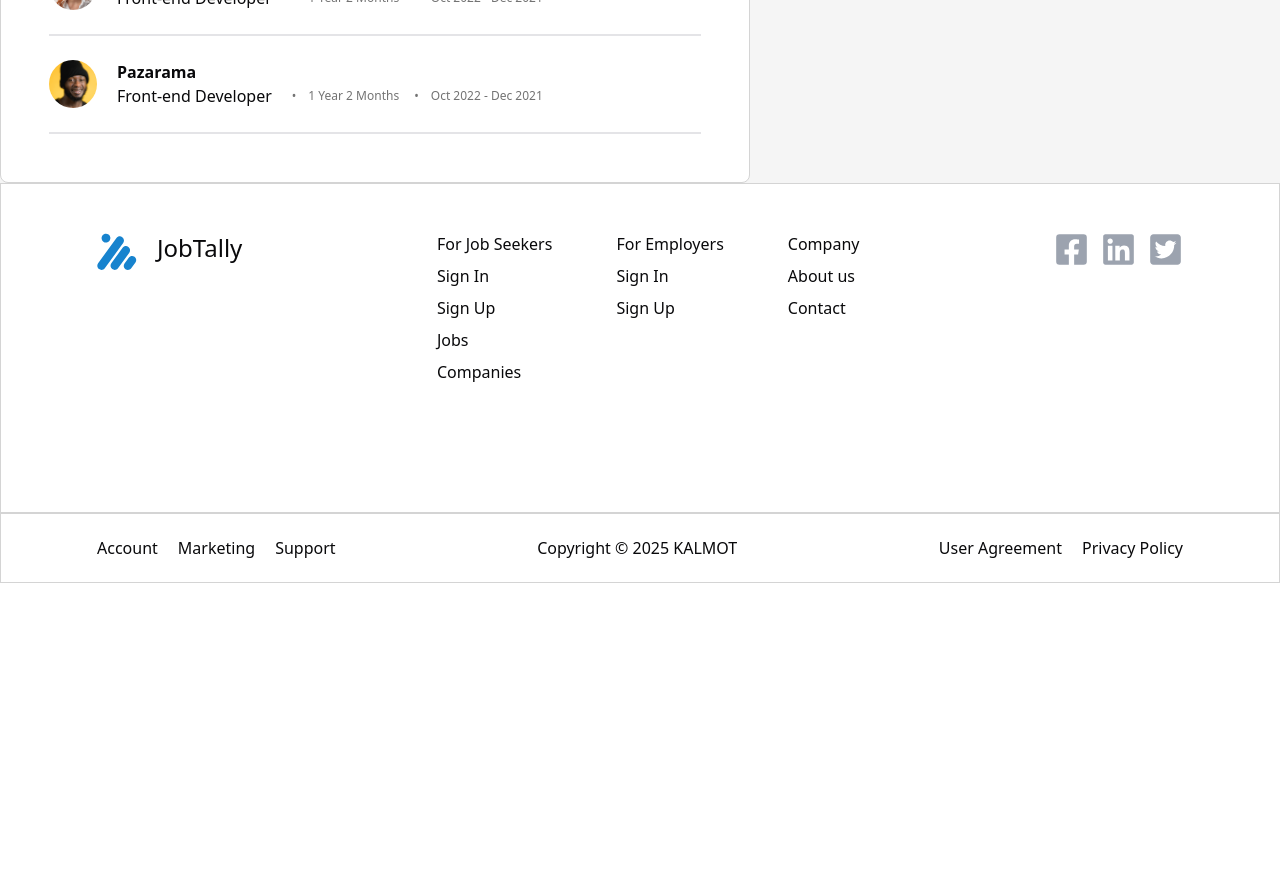
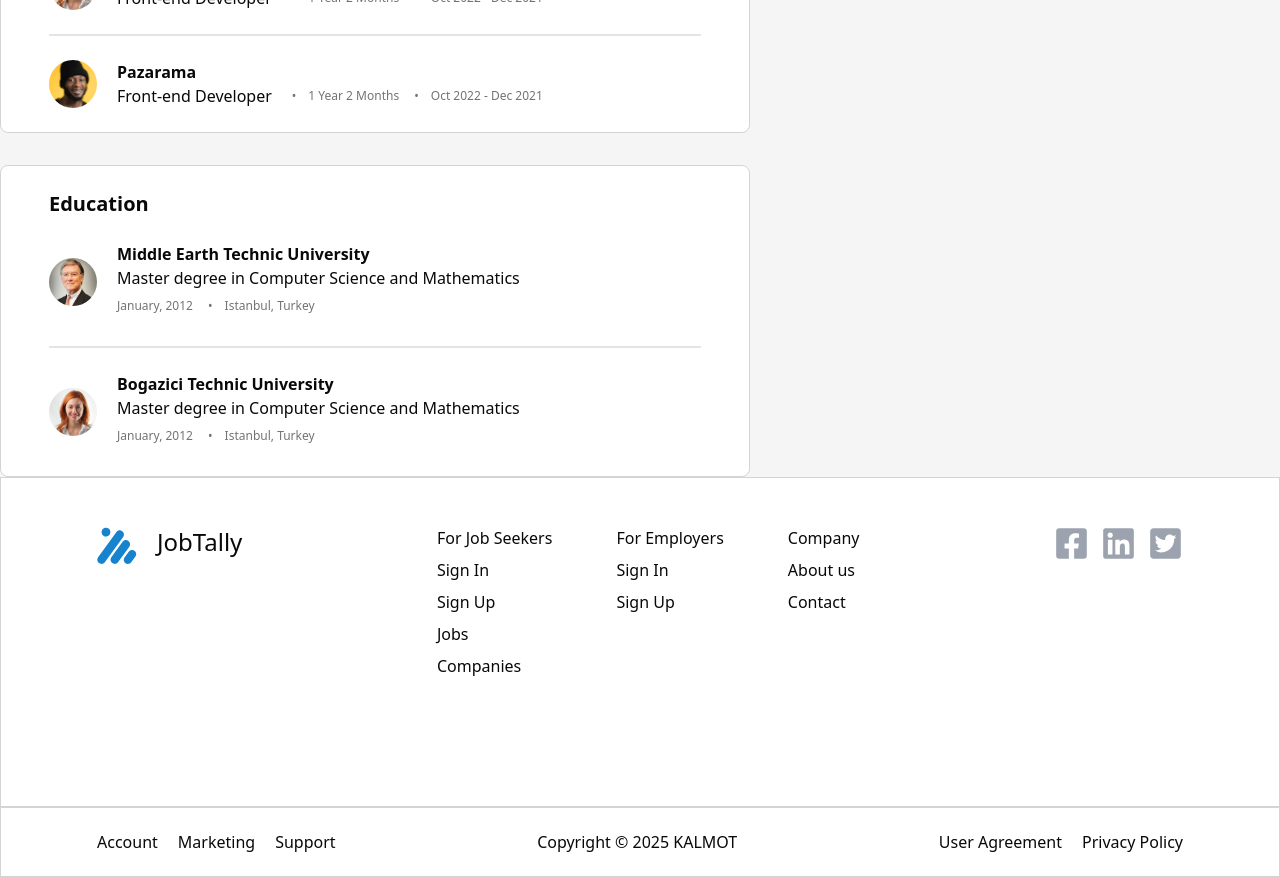
Before and after one commit to riomar0001/bayaw-jobs, a React (Vite) app in the folder frontend/: page /applicant/profile in a window 1280 px wide. Shown: the part 1040-1917 px from the top of the page. Before the commit the page ends 1623 px from the top, so only its background shows below. Built offline with nearby package versions, Linux system fonts and the light colour scheme.

Commit message:
Add Education card to Profiles

```diff
--- a/frontend/src/components/customs/applicant/AllExperiences.tsx
+++ b/frontend/src/components/customs/applicant/AllExperiences.tsx
@@ -30,7 +30,7 @@ const AllExperiences = () => {
                             </div>
                         </div>
                     </div>
-                    <hr className="border my-6" />
+                    {sample.id !== ExperiencesSample[ExperiencesSample.length - 1].id && <hr className="border my-6" />}
                 </section>
             ))}
 
--- /dev/null
+++ b/frontend/src/components/customs/applicant/Education.tsx
@@ -0,0 +1,30 @@
+import { EducationSample, images } from "@/constants"
+
+const Education = () => {
+    return (
+        <div className="bg-white border border-neutral-300 w-[750px] h-auto rounded-lg px-12 py-6">
+            <h1 className="font-semibold text-xl mb-6">Education</h1>
+
+            {EducationSample.map((sample) => (
+                <section key={sample.id}>
+                    <div className="flex items-center gap-x-5">
+                        <img src={sample.schoolImage} className="w-12 h-12 rounded-full object-cover" />
+                        <div>
+                            <h1 className="font-semibold text-base">{sample.school} </h1>
+                            <h1 className="font-normal text-base">{sample.course} </h1>
+                            <h1 className="text-xs text-neutral-500 space-x-3 my-2">
+                                <span>{sample.date} </span>
+                                <span>•</span>
+                                <span>{sample.location} </span>
+                            </h1>
+                        </div>
+                    </div>
+                    {sample.id !== EducationSample[EducationSample.length - 1].id && <hr className="border my-6" />}
+                </section>
+            ))}
+
+        </div>
+    )
+}
+
+export default Education
--- a/frontend/src/constants/index.ts
+++ b/frontend/src/constants/index.ts
@@ -3,7 +3,6 @@ import sample_profile_2 from "../assets/images/sample-profile2.jpg";
 import sample_profile_3 from "../assets/images/sample-profile3.jpg";
 import choose_us from "../assets/images/chooseus.png";
 import union from "../assets/icons/Union.svg";
-
 
 import apple from "../assets/icons/Apple.svg";
 import atnt from "../assets/icons/AT&T.svg";
@@ -12,15 +11,13 @@ import meta from "../assets/icons/Meta.svg";
 import sony from "../assets/icons/Sony.svg";
 import brandlogo from "../assets/icons/BrandLogo.svg";
 
-
-
 export const images = {
     sample_profile_1,
     sample_profile_2,
     sample_profile_3,
     choose_us,
     union,
-}
+};
 
 export const logos = {
     apple,
@@ -29,9 +26,7 @@ export const logos = {
     meta,
     sony,
     brandlogo,
-
-}
-
+};
 
 export const companyLogos = [
     {
@@ -54,7 +49,7 @@ export const companyLogos = [
         id: 5,
         image: sony,
     },
-]
+];
 
 export const JobsPickItems = [
     {
@@ -66,7 +61,7 @@ export const JobsPickItems = [
         location: "Beijing",
         salary: "15-25k",
         category: ["Fortune", "Innovation Hub", "Global Presence"],
-        timestamp: "4 Days Ago"
+        timestamp: "4 Days Ago",
     },
     {
         id: 2,
@@ -77,7 +72,7 @@ export const JobsPickItems = [
         location: "Seoul",
         salary: "15-25k",
         category: ["Global Tech Leader", "Hardware Innovation", "Global Presence"],
-        timestamp: "1 Week Ago"
+        timestamp: "1 Week Ago",
     },
     {
         id: 3,
@@ -88,7 +83,7 @@ export const JobsPickItems = [
         location: "Amsterdam",
         salary: "15-25k",
         category: ["Start-up", "Creative Hub", "UI/UX Design"],
-        timestamp: "14 June 2024"
+        timestamp: "14 June 2024",
     },
     {
         id: 4,
@@ -99,9 +94,8 @@ export const JobsPickItems = [
         location: "Stockholm",
         salary: "15-25k",
         category: ["Markey Disruptor", "Music Streaming", "Data Analytics"],
-        timestamp: "7 July 2024"
+        timestamp: "7 July 2024",
     },
-
 ];
 
 export const ExperiencesSample = [
@@ -111,7 +105,7 @@ export const ExperiencesSample = [
         companyImage: sample_profile_1,
         role: "Front-end Developer",
         duration: "1 Year 2 Months",
-        date: "Oct 2022 - Dec 2021"
+        date: "Oct 2022 - Dec 2021",
     },
     {
         id: 2,
@@ -119,7 +113,7 @@ export const ExperiencesSample = [
         companyImage: sample_profile_2,
         role: "Front-end Developer",
         duration: "1 Year 2 Months",
-        date: "Oct 2022 - Dec 2021"
+        date: "Oct 2022 - Dec 2021",
     },
     {
         id: 3,
@@ -127,6 +121,25 @@ export const ExperiencesSample = [
         companyImage: sample_profile_3,
         role: "Front-end Developer",
         duration: "1 Year 2 Months",
-        date: "Oct 2022 - Dec 2021"
+        date: "Oct 2022 - Dec 2021",
     },
-]
+];
+
+export const EducationSample = [
+    {
+        id: 1,
+        school: "Middle Earth Technic University",
+        schoolImage: sample_profile_1,
+        course: "Master degree in Computer Science and Mathematics",
+        date: "January, 2012",
+        location: "Istanbul, Turkey",
+    },
+    {
+        id: 2,
+        school: "Bogazici Technic University",
+        schoolImage: sample_profile_2,
+        course: "Master degree in Computer Science and Mathematics",
+        date: "January, 2012",
+        location: "Istanbul, Turkey",
+    },
+];
--- a/frontend/src/pages/applicant/Profile.tsx
+++ b/frontend/src/pages/applicant/Profile.tsx
@@ -1,6 +1,7 @@
 import AccountHead from "@/components/customs/applicant/AccountHead"
 import AllExperiences from "@/components/customs/applicant/AllExperiences"
 import AllPersonalInfo from "@/components/customs/applicant/AllPersonalInfo"
+import Education from "@/components/customs/applicant/Education"
 import Resume from "@/components/customs/applicant/Resume"
 
 const Profile = () => {
@@ -11,7 +12,8 @@ const Profile = () => {
                 <AccountHead />
                 <AllPersonalInfo />
                 <Resume />
-                <AllExperiences/>
+                <AllExperiences />
+                <Education />
             </div>
 
 
```
